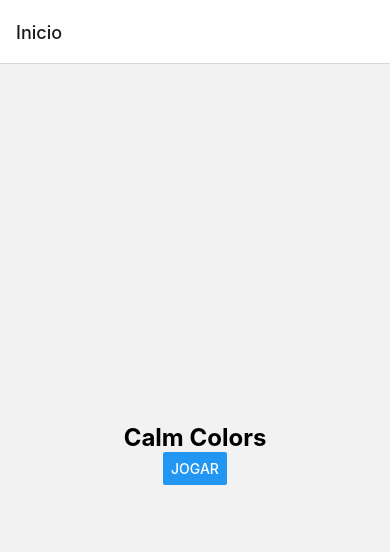
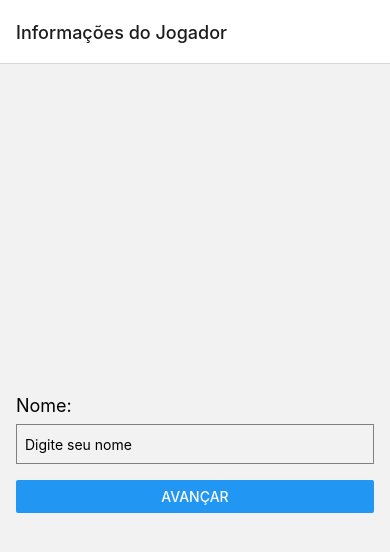
Before and after one commit to pauloclebson/CalmColors, a React Native app: screen /PlayerInfo in a window 390 px wide. Shown: the top 552 px of the page. Built offline with nearby package versions, Linux system fonts and the light colour scheme.

Commit message:
criação da pagina de informação do player

```diff
--- a/App.js
+++ b/App.js
@@ -6,13 +6,15 @@ import { createStackNavigator } from '@react-navigation/stack';
 import HomeScreen from './screens/HomeScreen';
 import ActivityScreen from './screens/ActivityScreen';
 import FeedbackScreen from './screens/FeedbackScreen';
+import PlayerInfoScreen from './screens/PlayerInfoScreen';
 
 const Stack = createStackNavigator();
 
 export default function App() {
   return (
     <NavigationContainer>
-      <Stack.Navigator initialRouteName="Inicio">
+      <Stack.Navigator initialRouteName="PlayerInfo">
+        <Stack.Screen name="PlayerInfo" component={PlayerInfoScreen} options={{ title: 'Informações do Jogador' }} />
         <Stack.Screen name="Inicio" component={HomeScreen} />
         <Stack.Screen name="Atividade" component={ActivityScreen} />
         <Stack.Screen name="Feedback" component={FeedbackScreen} />
--- a/screens/ActivityScreen.js
+++ b/screens/ActivityScreen.js
@@ -56,7 +56,7 @@ export default function ActivityScreen() {
     setModalVisible(false);
     setFinished(false); // Resetar o estado de finalização
     setCurrentColor(''); // Resetar a cor atual para reiniciar a atividade
-    navigation.navigate('Inicio'); // Navegar de volta para a tela inicial
+    navigation.navigate('PlayerInfo'); // Navegar de volta para a tela inicial
   };
 
   return (
--- a/screens/HomeScreen.js
+++ b/screens/HomeScreen.js
@@ -2,17 +2,20 @@
 import React from 'react';
 import { View, Text, Button, StyleSheet } from 'react-native';
 
-export default function HomeScreen({ navigation }) {
+const HomeScreen = ({ route, navigation }) => {
+  const { playerName, playerAge } = route.params || {};
+
   return (
     <View style={styles.container}>
-      <Text style={styles.title}>Calm Colors</Text>
+      <Text style={styles.title}>Bem-vindo, {playerName || 'Jogador'}!</Text>
+      {playerAge && <Text style={styles.subtitle}>Idade: {playerAge}</Text>}
       <Button
-        title="Jogar"
+        title="Ir para Atividade"
         onPress={() => navigation.navigate('Atividade')}
       />
     </View>
   );
-}
+};
 
 const styles = StyleSheet.create({
   container: {
@@ -24,4 +27,10 @@ const styles = StyleSheet.create({
     fontSize: 24,
     fontWeight: 'bold',
   },
+  subtitle: {
+    fontSize: 18,
+    marginTop: 8,
+  },
 });
+
+export default HomeScreen;
--- /dev/null
+++ b/screens/PlayerInfoScreen.js
@@ -0,0 +1,47 @@
+// screens/PlayerInfoScreen.js
+import React, { useState } from 'react';
+import { View, Text, TextInput, Button, StyleSheet } from 'react-native';
+
+const PlayerInfoScreen = ({ navigation }) => {
+  const [name, setName] = useState('');
+  const [age, setAge] = useState('');
+
+  const handlePress = () => {
+    // Aqui você pode adicionar a lógica para salvar os dados ou navegar para outra tela
+    navigation.navigate('Inicio', { playerName: name, playerAge: age });
+  };
+
+  return (
+    <View style={styles.container}>
+      <Text style={styles.label}>Nome:</Text>
+      <TextInput
+        style={styles.input}
+        placeholder="Digite seu nome"
+        value={name}
+        onChangeText={setName}
+      />
+      <Button title="Avançar" onPress={handlePress} />
+    </View>
+  );
+};
+
+const styles = StyleSheet.create({
+  container: {
+    flex: 1,
+    justifyContent: 'center',
+    padding: 16,
+  },
+  label: {
+    fontSize: 18,
+    marginBottom: 8,
+  },
+  input: {
+    height: 40,
+    borderColor: 'gray',
+    borderWidth: 1,
+    marginBottom: 16,
+    paddingHorizontal: 8,
+  },
+});
+
+export default PlayerInfoScreen;
```
